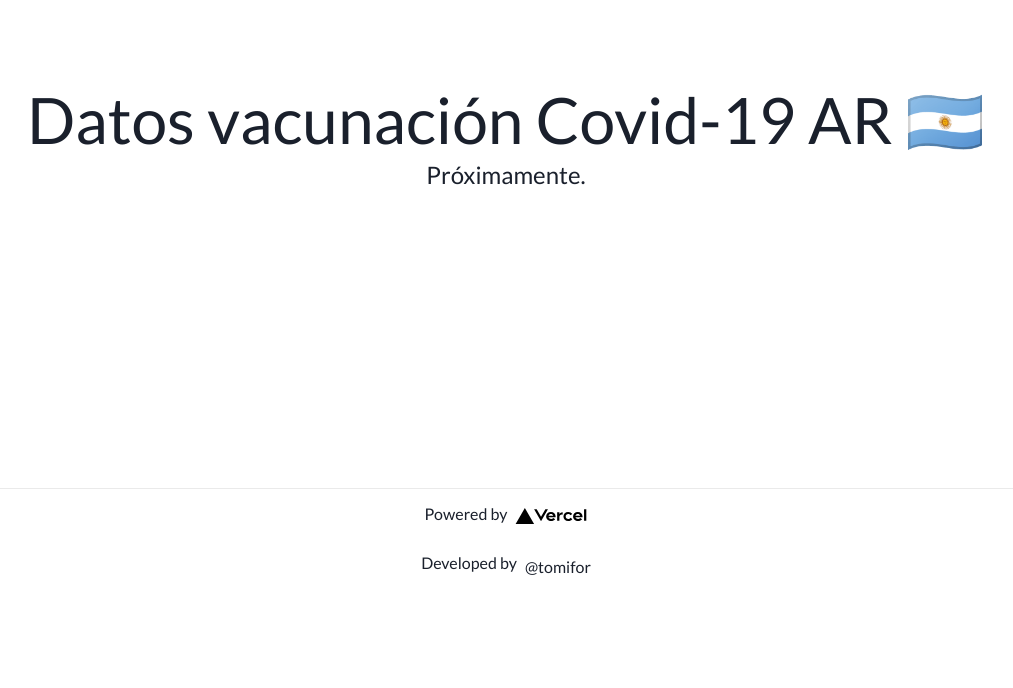
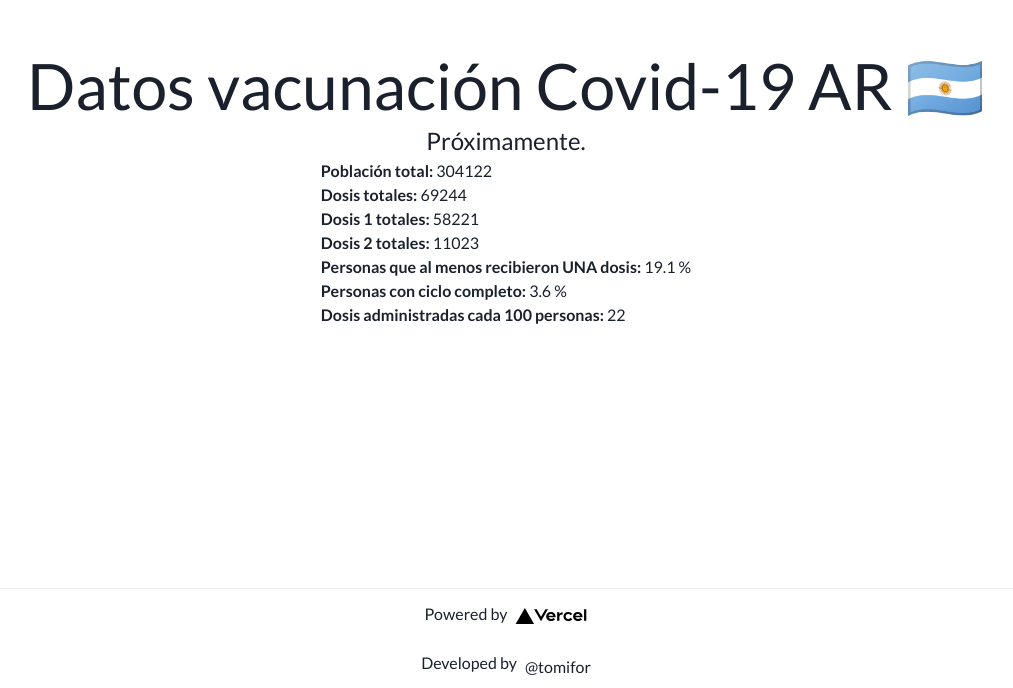
Before and after one commit to tomifor/covid-vaccination, a Next.js app: page / in a window 1280 px wide. Shown: the part 212-900 px from the top of the page, without its empty margins (134-1147 px from the left). Before the commit the page ends 800 px from the top, so only its background shows below. Built offline with nearby package versions, Linux system fonts and the light colour scheme.

Commit message:
create data parser

```diff
--- a/pages/_app.tsx
+++ b/pages/_app.tsx
@@ -2,12 +2,23 @@ import '../styles/globals.css'
 import type { AppProps } from 'next/app'
 import { ChakraProvider } from "@chakra-ui/react"
 import theme from '../theme/theme'
+import Footer from '../src/components/modules/footer/Footer'
+import Head from 'next/head'
 
 
 function MyApp({ Component, pageProps }: AppProps) {
   return (
-    <ChakraProvider theme={theme}>
-      <Component {...pageProps} />
-    </ChakraProvider>)
+    <div>
+      <Head>
+        <title>Datos vacunación Argentina</title>
+        <meta name="description" content="Generated by create next app" />
+        <link rel="icon" href="/favicon.ico" />
+      </Head>
+      <ChakraProvider theme={theme}>
+        <Component {...pageProps} />
+        <Footer/>
+      </ChakraProvider>
+    </div>
+    )
 }
 export default MyApp
--- a/pages/_document.tsx
+++ b/pages/_document.tsx
@@ -17,6 +17,7 @@ class MyDocument extends Document {
           />
           <link href="https://fonts.googleapis.com/css2?family=Lato:ital,wght@0,100;0,300;0,400;0,700;1,100;1,300;1,400;1,700&display=swap"
                 rel="stylesheet"/>
+
         </Head>
         <body>
         <Main />
--- a/pages/index.tsx
+++ b/pages/index.tsx
@@ -1,50 +1,18 @@
 import Head from 'next/head'
 import Image from 'next/image'
 import styles from '../styles/Home.module.css'
+import { getIndicators } from '../src/utils/parser'
+import { vaccinationDataExample } from '../src/data/example'
+import MainLayout from '../src/components/layouts/MainLayout'
 
 export default function Home() {
+
+
+
   return (
     <div className={styles.container}>
-      <Head>
-        <title>Datos vacunación Argentina</title>
-        <meta name="description" content="Generated by create next app" />
-        <link rel="icon" href="/favicon.ico" />
-      </Head>
+      <MainLayout/>
 
-      <main className={styles.main}>
-        <h1 className={styles.title}>
-          Datos vacunación Covid-19 AR 🇦🇷
-        </h1>
-
-        <p className={styles.description}>
-          Próximamente.
-        </p>
-
-
-      </main>
-
-      <footer className={styles.footer}>
-        <a
-          href="https://twitter.com/tomifor"
-          target="_blank"
-          rel="noopener noreferrer"
-        >
-          Powered by{' '}
-          <span className={styles.logo}>
-            <Image src="/vercel.svg" alt="Vercel Logo" width={72} height={16} />
-          </span>
-        </a>
-        <a
-          href="https://vercel.com?utm_source=create-next-app&utm_medium=default-template&utm_campaign=create-next-app"
-          target="_blank"
-          rel="noopener noreferrer"
-        >
-          Developed by{' '}
-          <span className={styles.logo}>
-            @tomifor
-          </span>
-        </a>
-      </footer>
     </div>
   )
 }
--- /dev/null
+++ b/src/components/layouts/MainLayout.tsx
@@ -0,0 +1,34 @@
+import React from 'react'
+import styles from '../../../styles/Home.module.css'
+import { getIndicators } from '../../utils/parser'
+import { vaccinationDataExample } from '../../data/example'
+
+const MainLayout = () => {
+
+  const data = getIndicators(vaccinationDataExample)
+
+  return (
+    <div>
+      <main className={styles.main}>
+        <h1 className={styles.title}>
+          Datos vacunación Covid-19 AR 🇦🇷
+        </h1>
+
+        <p className={styles.description}>
+          Próximamente.
+        </p>
+        <div>
+          <p><strong>Población total:</strong> {data.totalPopulation}</p>
+          <p><strong>Dosis totales:</strong> {data.totalAppliedDoses}</p>
+          <p><strong>Dosis 1 totales:</strong> {data.totalAppliedFirstDoses}</p>
+          <p><strong>Dosis 2 totales:</strong> {data.totalAppliedSecondDoses}</p>
+          <p><strong>Personas que al menos recibieron UNA dosis:</strong> {data.populationPercentageVaccinatedFirstDose} %</p>
+          <p><strong>Personas con ciclo completo:</strong> {data.populationPercentageVaccinatedSecondDose} %</p>
+          <p><strong>Dosis administradas cada 100 personas:</strong> {data.dosesAdministeredPer100}</p>
+        </div>
+      </main>
+    </div>
+  )
+}
+
+export default MainLayout
--- /dev/null
+++ b/src/components/modules/footer/Footer.tsx
@@ -0,0 +1,33 @@
+import React from 'react'
+import styles from '../../../../styles/Home.module.css'
+import Image from 'next/image'
+
+const Footer = () => {
+
+  return (
+    <footer className={styles.footer}>
+      <a
+        href="https://twitter.com/tomifor"
+        target="_blank"
+        rel="noopener noreferrer"
+      >
+        Powered by{' '}
+        <span className={styles.logo}>
+            <Image src="/vercel.svg" alt="Vercel Logo" width={72} height={16} />
+          </span>
+      </a>
+      <a
+        href="https://vercel.com?utm_source=create-next-app&utm_medium=default-template&utm_campaign=create-next-app"
+        target="_blank"
+        rel="noopener noreferrer"
+      >
+        Developed by{' '}
+        <span className={styles.logo}>
+            @tomifor
+          </span>
+      </a>
+    </footer>
+  )
+}
+
+export default Footer
--- a/src/data/example.ts
+++ b/src/data/example.ts
@@ -0,0 +1,14 @@
+export const vaccinationDataExample = {
+  "fecha_inicial":"2020-01-01T00:00:00-03:00",
+  "dosis1":[0,0,0,0,0,0,0,0,0,0,0,0,0,0,0,0,0,0,0,0,0,0,0,0,0,0,0,0,0,0,0,0,0,0,0,0,0,0,0,0,0,0,0,0,0,0,0,0,0,0,0,0,0,0,0,0,0,0,0,0,0,0,0,0,0,0,0,0,0,0,0,0,0,0,0,0,0,0,0,0,0,0,0,0,0,0,0,0,0,0,0,0,0,0,0,0,0,0,0,0,0,0,0,0,0,0,0,0,0,0,0,0,0,0,0,0,0,0,0,0,0,0,0,0,0,0,0,0,0,0,0,0,0,0,0,0,0,0,0,0,0,0,0,0,0,0,0,0,0,0,0,0,0,0,0,0,0,0,0,0,0,0,0,0,0,0,0,0,0,0,0,0,0,0,0,0,0,0,0,0,0,0,0,0,0,0,0,0,0,0,0,0,0,0,0,0,0,0,0,0,0,0,0,0,0,0,0,0,0,0,0,0,0,0,0,0,0,0,0,0,0,0,0,0,0,0,0,0,0,0,0,0,0,0,0,0,0,0,0,0,0,0,0,0,0,0,0,0,0,0,0,0,0,0,0,0,0,0,0,0,0,0,0,0,0,0,0,0,0,0,0,0,0,0,0,0,0,0,0,0,0,0,0,0,0,0,0,0,0,0,0,0,0,0,0,0,0,0,0,0,0,0,0,0,0,0,0,0,0,0,0,0,0,0,0,0,0,0,0,0,0,0,0,0,0,0,0,0,0,0,0,0,0,0,0,0,0,0,0,0,0,0,0,0,0,0,0,0,0,0,0,0,0,0,0,0,0,0,0,0,0,0,0,22,22,2,0,8,1,22,43,103,131,127,79,8,73,43,46,58,116,94,17,73,38,31,12,12,4,1,32,21,48,2,0,1,0,9,16,16,29,12,7,3,131,133,117,17,22,2,0,5,0,129,224,241,193,121,316,312,369,85,188,30,8,352,342,330,443,423,410,331,543,260,666,610,699,45,13,796,692,712,333,251,169,185,214,282,80,592,704,559,239,618,1069,1143,852,867,684,705,1072,970,1254,1163,1100,903,660,1393,1113,1151,1001,757,353,359,618,633,730,884,945,564,547,910,856,874,697,224,161,153,466,866,830,794,833,278,216,581,623,159,133,138,464,448,752,1299,1280,1270,356,98,213,482,333,698,626,702,0],
+  "dosis2":[0,0,0,0,0,0,0,0,0,0,0,0,0,0,0,0,0,0,0,0,0,0,0,0,0,0,0,0,0,0,0,0,0,0,0,0,0,0,0,0,0,0,0,0,0,0,0,0,0,0,0,0,0,0,0,0,0,0,0,0,0,0,0,0,0,0,0,0,0,0,0,0,0,0,0,0,0,0,0,0,0,0,0,0,0,0,0,0,0,0,0,0,0,0,0,0,0,0,0,0,0,0,0,0,0,0,0,0,0,0,0,0,0,0,0,0,0,0,0,0,0,0,0,0,0,0,0,0,0,0,0,0,0,0,0,0,0,0,0,0,0,0,0,0,0,0,0,0,0,0,0,0,0,0,0,0,0,0,0,0,0,0,0,0,0,0,0,0,0,0,0,0,0,0,0,0,0,0,0,0,0,0,0,0,0,0,0,0,0,0,0,0,0,0,0,0,0,0,0,0,0,0,0,0,0,0,0,0,0,0,0,0,0,0,0,0,0,0,0,0,0,0,0,0,0,0,0,0,0,0,0,0,0,0,0,0,0,0,0,0,0,0,0,0,0,0,0,0,0,0,0,0,0,0,0,0,0,0,0,0,0,0,0,0,0,0,0,0,0,0,0,0,0,0,0,0,0,0,0,0,0,0,0,0,0,0,0,0,0,0,0,0,0,0,0,0,0,0,0,0,0,0,0,0,0,0,0,0,0,0,0,0,0,0,0,0,0,0,0,0,0,0,0,0,0,0,0,0,0,0,0,0,0,0,0,0,0,0,0,0,0,0,0,0,0,0,0,0,0,0,0,0,0,0,0,0,0,0,0,0,0,0,0,0,0,0,0,0,0,0,0,0,0,0,0,0,0,0,0,0,0,0,0,0,6,3,14,3,10,0,7,16,17,53,75,46,3,114,103,114,43,113,97,16,8,10,11,67,68,17,2,0,0,9,93,56,7,0,4,10,9,55,14,4,1,11,14,17,175,124,11,1,6,5,15,131,183,134,5,38,28,33,204,340,153,6,209,181,1,206,179,156,0,14,8,9,6,0,0,1,6,28,18,4,9,7,1,16,14,8,13,3,2,0,0,13,3,5,10,0,1,1,2,76,65,25,3,42,349,311,447,324,46,23,5,19,10,681,732,799,211,259,427,99,185,168,493,359,93,41,16,195,159,295,0],
+  "dias":515,
+  "poblacion":
+    {
+      "personas":304122,
+      "varones":148711,
+      "mujeres":155411,
+      "fuente": "Proyecci\u00f3n de poblaci\u00f3n por departamento (sin edades), a\u00f1os 2010 - 2025",
+      "link":"https:\/\/www.indec.gob.ar\/indec\/web\/Nivel4-Tema-2-24-119"},
+  "microdato":true
+}
--- /dev/null
+++ b/src/utils/parser.ts
@@ -0,0 +1,21 @@
+import { population, VaccinationDto, VaccinationIndicators } from '../models/vaccination.model'
+
+
+export const getIndicators = (data: VaccinationDto): VaccinationIndicators => {
+
+  const totalFirstDoses = data.dosis1.reduce(accumulate)
+  const totalSecondDoses = data.dosis2.reduce(accumulate)
+
+  return {
+    totalAppliedDoses: (totalFirstDoses + totalSecondDoses).toString(),
+    totalAppliedFirstDoses: totalFirstDoses.toString(),
+    totalAppliedSecondDoses: totalSecondDoses.toString(),
+    populationPercentageVaccinatedFirstDose: (totalFirstDoses * 100 / data.poblacion.personas).toFixed(1),
+    populationPercentageVaccinatedSecondDose: (totalSecondDoses * 100 / data.poblacion.personas).toFixed(1),
+    totalPopulation: data.poblacion.personas.toString(),
+    dosesAdministeredPer100: Math.floor(((totalFirstDoses + totalSecondDoses) * 100 / data.poblacion.personas)).toString(),
+  }
+}
+
+
+const accumulate = (a: number, b: number): number => a + b
```
Also changed, not shown: src/models/vaccination.model.ts (added, +26 -0 lines).
